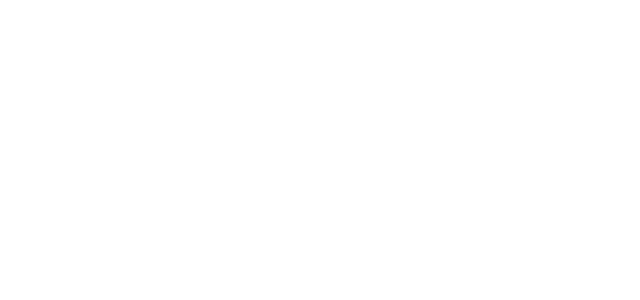
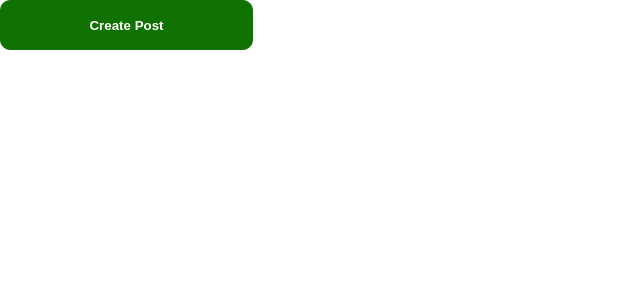
Before and after one commit to jordannaranja/coffee_spies, a React (Create React App) app in the folder coffee_spies/: page / in a window 1280 px wide. Shown: the top 300 px of the page, without its empty margins (0-640 px from the left). Built offline with nearby package versions, Linux system fonts and the light colour scheme.

Commit message:
finished 5 components

```diff
--- a/coffee_spies/src/App.js
+++ b/coffee_spies/src/App.js
@@ -1,9 +1,17 @@
 import './App.scss';
+import EmailInput from '../src/comps/EmailInput';
+import LoginButton from '../src/comps/LoginButton';
+import PostInput from '../src/comps/PostInput';
+import PostDescInput from '../src/comps/PostDescInput';
+import CreatePostButton from '../src/comps/CreatePostButton';
 
 function App() {
   return (
-    <div className="App">
-    </div>
+    // <EmailInput />
+    // <LoginButton />
+    // <PostInput />
+    // <PostDescInput />
+    <CreatePostButton />
   );
 }
 
--- /dev/null
+++ b/coffee_spies/src/comps/CreatePostButton/index.js
@@ -0,0 +1,22 @@
+import React from 'react';
+import styled from 'styled-components';
+
+const Button = styled.button`
+    min-width: 253px;
+    min-height: 50px;
+    background-color: #107200;
+    border: 1px solid #107200;
+    border-radius: 10px;
+    color: #FFFFFF;
+    font-weight: bold;
+`;
+
+const CreatePostButton = () => {
+    return <Button>Create Post</Button>
+}
+
+CreatePostButton.defaultProps = {
+
+}
+
+export default CreatePostButton;
--- /dev/null
+++ b/coffee_spies/src/comps/EmailInput/index.js
@@ -0,0 +1,19 @@
+import React from 'react';
+import styled from 'styled-components';
+
+const Input = styled.input`
+    min-width: 320px;
+    min-height: 40px;
+    border: 1px solid #FFFFFF;
+    border-radius: 10px;
+`;
+
+const EmailInput = () => {
+    return <Input />
+}
+
+EmailInput.defaultProps = {
+
+}
+
+export default EmailInput;
--- /dev/null
+++ b/coffee_spies/src/comps/LoginButton/index.js
@@ -0,0 +1,22 @@
+import React from 'react';
+import styled from 'styled-components';
+
+const Button = styled.button`
+    min-width: 320px;
+    min-height: 50px;
+    background-color: #107200;
+    border: 1px solid #107200;
+    border-radius: 10px;
+    color: #FFFFFF;
+    font-weight: bold;
+`;
+
+const LoginButton = () => {
+    return <Button>Log In</Button>
+}
+
+LoginButton.defaultProps = {
+
+}
+
+export default LoginButton;
--- /dev/null
+++ b/coffee_spies/src/comps/PostDescInput/index.js
@@ -0,0 +1,20 @@
+import React from 'react';
+import styled from 'styled-components';
+
+const Input = styled.input`
+    min-width: 320px;
+    min-height: 90px;
+    border: 1px solid #EDEDED;
+    background-color: #EDEDED;
+    border-radius: 10px;
+`;
+
+const PostDescInput = () => {
+    return <Input />
+}
+
+PostDescInput.defaultProps = {
+
+}
+
+export default PostDescInput;
--- /dev/null
+++ b/coffee_spies/src/comps/PostInput/index.js
@@ -0,0 +1,20 @@
+import React from 'react';
+import styled from 'styled-components';
+
+const Input = styled.input`
+    min-width: 320px;
+    min-height: 40px;
+    border: 1px solid #EDEDED;
+    background-color: #EDEDED;
+    border-radius: 10px;
+`;
+
+const PostInput = () => {
+    return <Input />
+}
+
+PostInput.defaultProps = {
+
+}
+
+export default PostInput;
```
